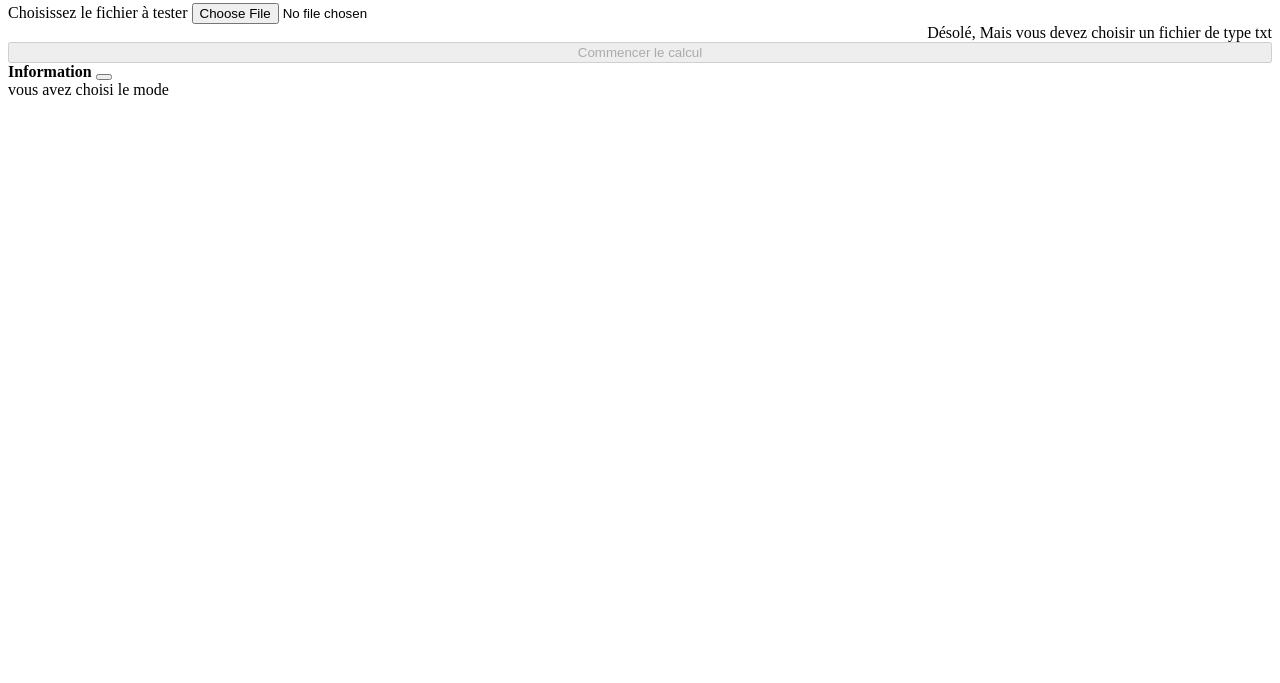
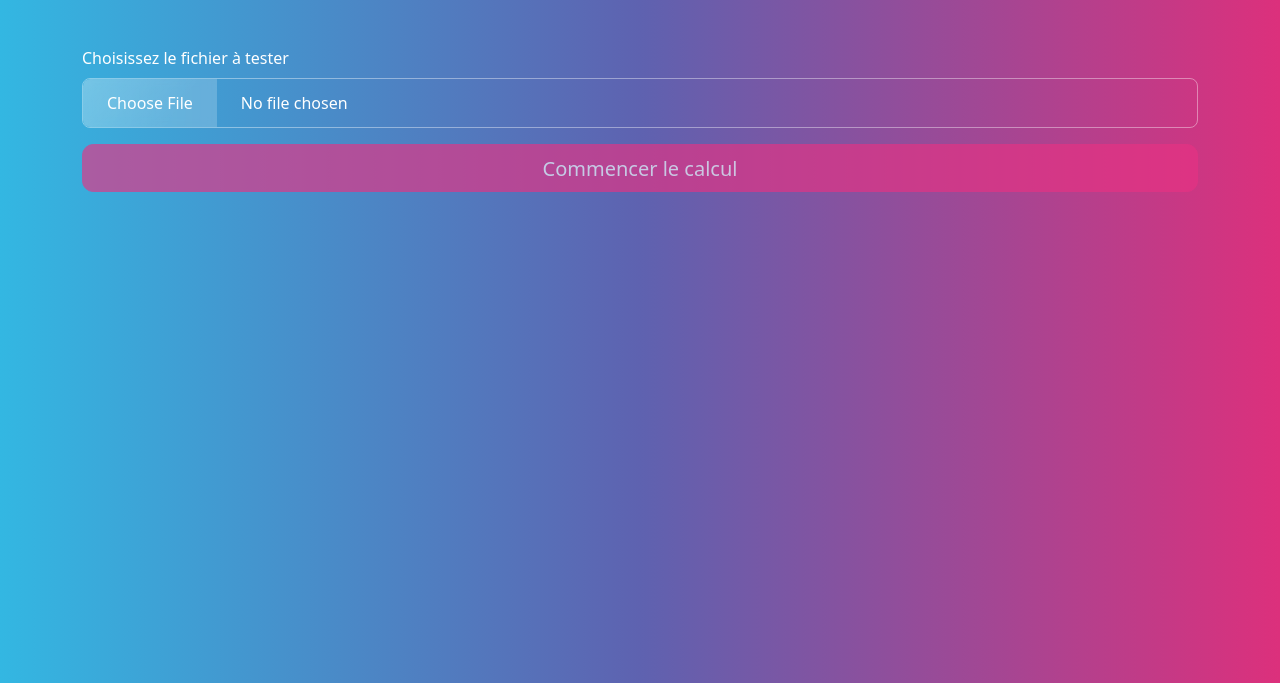
Before and after one commit to AidiMohammed/Math-Skills, a plain HTML site: page Math-Skils.html in a window 1280 px wide. Shown: the part 117-800 px from the top of the page. Drawn offline with nearby package versions, Linux system fonts and the light colour scheme; the site is published under a folder, as on GitHub Pages, so addresses that start at the root find nothing.

Commit message:
fix routing css js

```diff
--- a/index.html
+++ b/Math-Skils.html
@@ -3,8 +3,8 @@
     <head>
         <meta charset="UTF-8">
         <meta name="viewport" content="width=device-width, initial-scale=1.0">
-        <link rel="stylesheet" href="/bootstrap.min.css">
-        <link rel="stylesheet" href="/style.css">
+        <link rel="stylesheet" href="./bootstrap.min.css">
+        <link rel="stylesheet" href="./style.css">
         <title>math-skills</title>
     </head>
     <body>
@@ -120,7 +120,7 @@
 
         </div>
 
-        <script src="/app.js"></script>
+        <script src="./app.js"></script>
         <script src="https://cdn.jsdelivr.net/npm/bootstrap@5.3.3/dist/js/bootstrap.bundle.min.js" integrity="sha384-YvpcrYf0tY3lHB60NNkmXc5s9fDVZLESaAA55NDzOxhy9GkcIdslK1eN7N6jIeHz" crossorigin="anonymous"></script>
     </body>
 </html>
```
